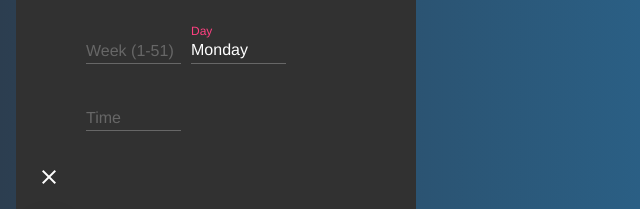
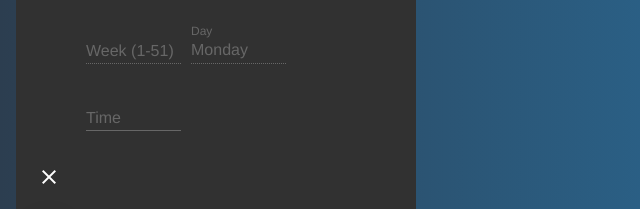
Before and after one commit to TonySpegel/free-rooms-py, a website: page app/index.html in a window 1280 px wide. Both pictures are taken after a click on the button "filter_list". Shown: the part 509-718 px from the top of the page, 0-640 px from the left. Drawn offline with nearby package versions, Linux system fonts and the light colour scheme; files that its build step writes are made by us from their sources.

Commit message:
Disabled handling

```diff
--- a/app/index.html
+++ b/app/index.html
@@ -135,6 +135,7 @@
                         </div>
                     </div>
 
+                    <!-- Week -->
                     <div class="input-wrapper">
                         <div
                             style="float: left; margin-right: 10px;"
@@ -146,13 +147,20 @@
                                 mdl-textfield--floating-label
                             "
                         >
-                            <input class="mdl-textfield__input" type="text" pattern="-?[0-9]*(\.[0-9]+)?" id="sample4">
+                            <input
+                                id="sample4"
+                                class="mdl-textfield__input"
+                                type="text"
+                                pattern="-?[0-9]*(\.[0-9]+)?"
+                                disabled
+                            >
                             <label class="mdl-textfield__label" for="sample4">Week (1-51)</label>
                             <span class="mdl-textfield__error">Week between 1 & 51</span>
                         </div>
 
                         <div class="mdl-select-wrapper">
                             <div
+                                id="select-day-wrapper"
                                 class="
                                     mdl-textfield
                                     mdl-js-textfield
@@ -161,7 +169,7 @@
                                     getmdl-select__fullwidth"
                             >
                                 <input
-                                    id="day"
+                                    id="select-day"
                                     class="mdl-textfield__input"
                                     name="day"
                                     value="Monday"
@@ -169,9 +177,10 @@
                                     readonly
                                     tabIndex="-1"
                                     data-val="all"
+                                    disabled
                                 />
                                 <label class="mdl-textfield__label" for="day">Day</label>
-                                <ul class="mdl-menu mdl-menu--bottom-left mdl-js-menu" for="day">
+                                <ul class="mdl-menu mdl-menu--bottom-left mdl-js-menu" for="select-day">
                                     <li class="mdl-menu__item" data-val="Monday">Monday</li>
                                     <li class="mdl-menu__item" data-val="Tuesday">Tuesday</li>
                                     <li class="mdl-menu__item" data-val="Wednesday">Wednesday</li>
@@ -197,24 +206,7 @@
                         </div>
                     </div>
 
-                    <!--
-                    <div
-                        style="float: left;"
-                        id=""
-                        class="
-                            mdl-textfield
-                            mdl-textfield--number
-                            mdl-js-textfield
-                            mdl-textfield--floating-label
-                        "
-                    >
-                        <input class="mdl-textfield__input" type="text" pattern="-?[0-9]*(\.[0-9]+)?" id="sample4">
-                        <label class="mdl-textfield__label" for="sample4">Min Minutes</label>
-                        <span class="mdl-textfield__error">Numbers only</span>
-                    </div>
-                    -->
-
-                    <div style="position: absolute; bottom: 7px;">
+                    <div class="switch-wrapper">
                         <label class="mdl-switch mdl-js-switch mdl-js-ripple-effect" for="switch-current-time">
                             <input type="checkbox" id="switch-current-time" class="mdl-switch__input" checked>
                             <span class="mdl-switch__label">Use current time</span>
@@ -224,7 +216,6 @@
                             <input type="checkbox" id="switch-instant-search" class="mdl-switch__input" checked>
                             <span class="mdl-switch__label">Instant Search</span>
                         </label>
-
                     </div>
                 </div>
             </div>
```
